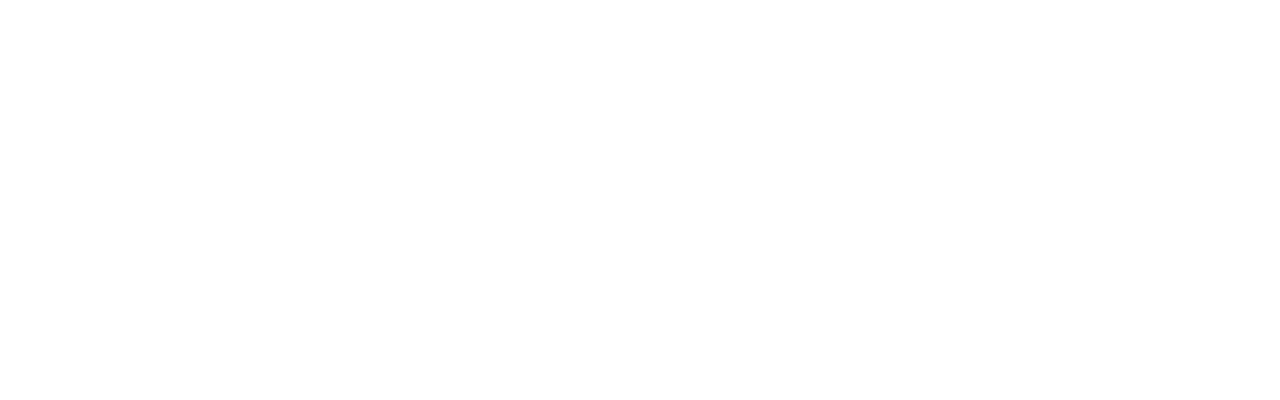
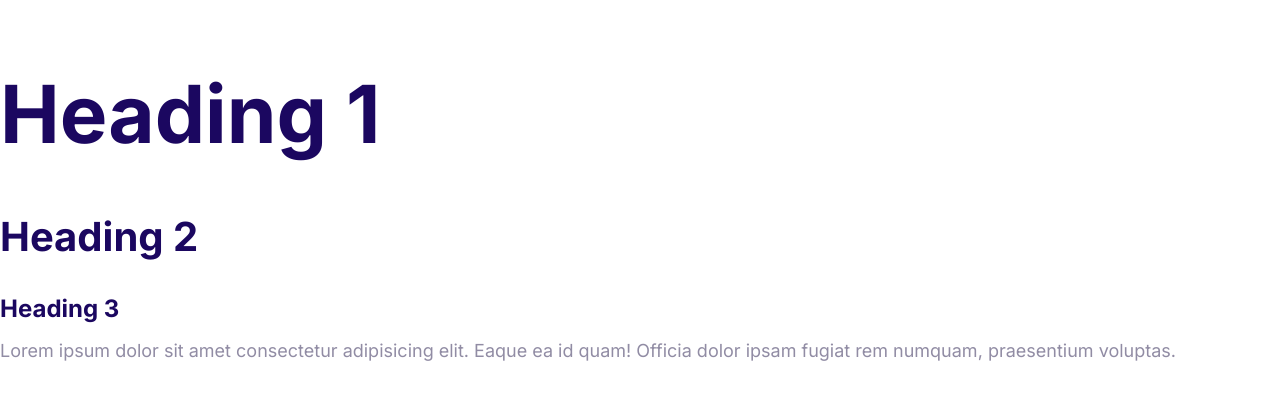
Before and after one commit to Khamoor/web_hosting, a plain HTML site: page index.html in a window 1280 px wide. Drawn offline with Linux system fonts and the light colour scheme.

Commit message:
Define the styles for the fonts.

```diff
--- a/css/styles.css
+++ b/css/styles.css
@@ -5,3 +5,58 @@
   --color-headings: #1b0760;
   --color-body: #918ca4;
 }
+
+html {
+  /* 62.5% of 16px = 10px */
+  font-size: 62.5%;
+}
+
+body {
+  font-family: Inter, Arial, Helvetica, sans-serif;
+  font-size: 2.4rem;
+  /* 1.5 x the current font size */
+  line-height: 1.5;
+  color: var(--color-body);
+}
+
+h1,
+h2,
+h3 {
+  color: var(--color-headings);
+  margin-bottom: 1rem;
+}
+
+h1 {
+  /* 1 x font size of the html element */
+  font-size: 7rem;
+}
+
+h2 {
+  font-size: 4rem;
+}
+
+h3 {
+  font-size: 3rem;
+}
+
+p {
+  margin-top: 0;
+}
+
+@media screen and (min-width: 1024px) {
+  body {
+    font-size: 1.8rem;
+  }
+
+  h1 {
+    font-size: 8rem;
+  }
+
+  h2 {
+    font-size: 4rem;
+  }
+
+  h3 {
+    font-size: 2.4rem;
+  }
+}
--- a/index.html
+++ b/index.html
@@ -1,13 +1,23 @@
 <!DOCTYPE html>
 <html lang="en">
+
 <head>
     <meta charset="UTF-8">
     <meta name="viewport" content="width=device-width, initial-scale=1.0">
     <title>Document</title>
+    <link rel="preconnect" href="https://fonts.googleapis.com">
+    <link rel="preconnect" href="https://fonts.gstatic.com" crossorigin>
+    <link href="https://fonts.googleapis.com/css2?family=Inter:wght@400;700&display=swap" rel="stylesheet">
     <link rel="stylesheet" href="css/normalize.css">
     <link rel="stylesheet" href="css/styles.css">
 </head>
+
 <body>
+    <h1>Heading 1</h1>
+    <h2>Heading 2</h2>
+    <h3>Heading 3</h3>
+    <p>Lorem ipsum dolor sit amet consectetur adipisicing elit. Eaque ea id quam! Officia dolor ipsam fugiat rem
+        numquam, praesentium voluptas.</p>
+</body>
 
-    </body>
 </html>
```
Lines whose indentation alone changed are shown as unchanged.
